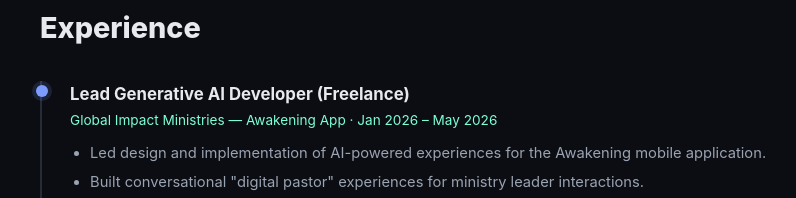
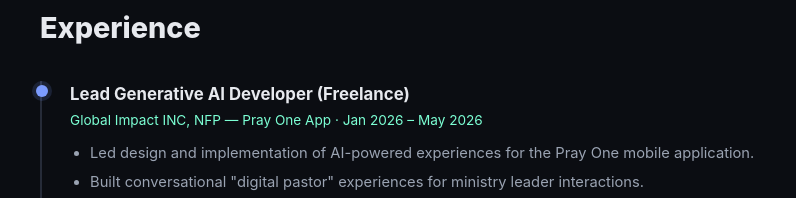
Before and after one commit to ruthviksunny/portfolio-lora-dpo, a plain HTML site: page index.html in a window 1280 px wide. Shown: the part 1758-1956 px from the top of the page, without its empty margins (74-870 px from the left). Drawn offline with Linux system fonts and the light colour scheme.

Commit message:
Update index.html

```diff
--- a/index.html
+++ b/index.html
@@ -322,9 +322,9 @@
 
       <div class="timeline-item">
         <h3>Lead Generative AI Developer (Freelance)</h3>
-        <div class="meta">Global Impact Ministries — Awakening App · Jan 2026 – May 2026</div>
+        <div class="meta">Global Impact INC, NFP — Pray One App · Jan 2026 – May 2026</div>
         <ul>
-          <li>Led design and implementation of AI-powered experiences for the Awakening mobile application.</li>
+          <li>Led design and implementation of AI-powered experiences for the Pray One mobile application.</li>
           <li>Built conversational "digital pastor" experiences for ministry leader interactions.</li>
           <li>Developed personalized, scripture-based prayer and discipleship features.</li>
           <li>Engineered prompt frameworks for theological consistency and response quality.</li>
```
